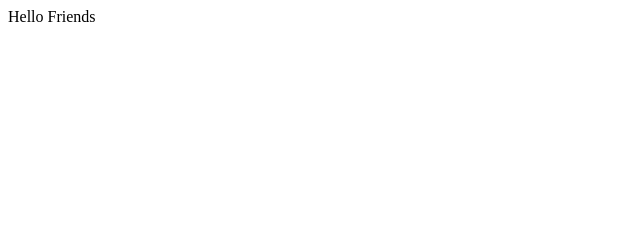
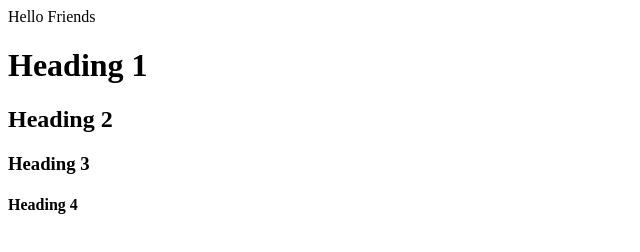
Before and after one commit to athar09/demoFirstRepo, a plain HTML site: page index.html in a window 1280 px wide. Shown: the whole page, without its empty margins (0-640 px from the left). Drawn offline with Linux system fonts and the light colour scheme.

Commit message:
add heading by branch

```diff
--- a/index.html
+++ b/index.html
@@ -4,5 +4,9 @@
 </head>
 <body>
   <p>Hello Friends</p>
+  <h1>Heading 1 </h1>
+  <h2>Heading 2 </h2>
+  <h3>Heading 3 </h3>
+  <h4>Heading 4 </h4>
 </body>
 </html>
```
